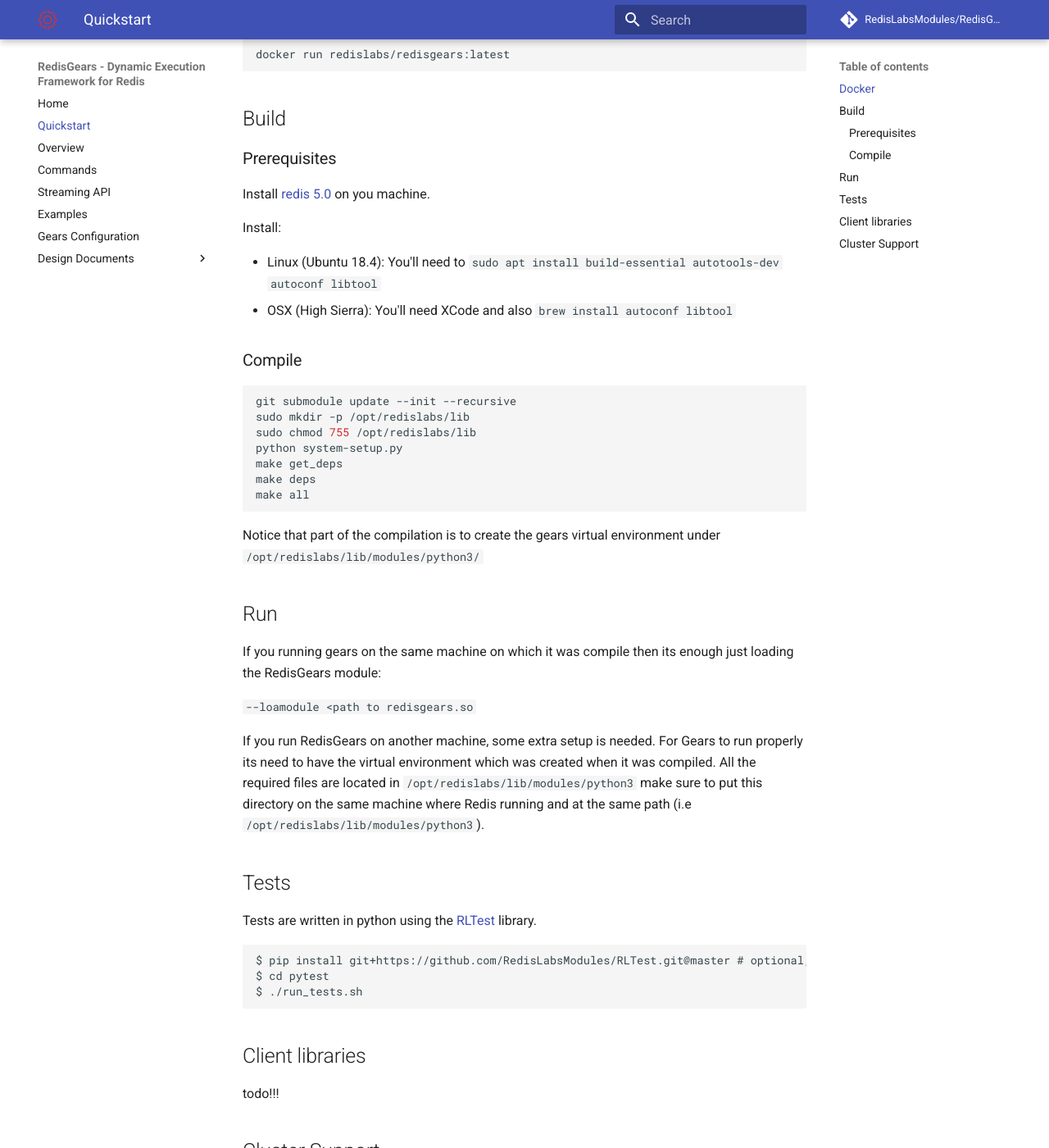
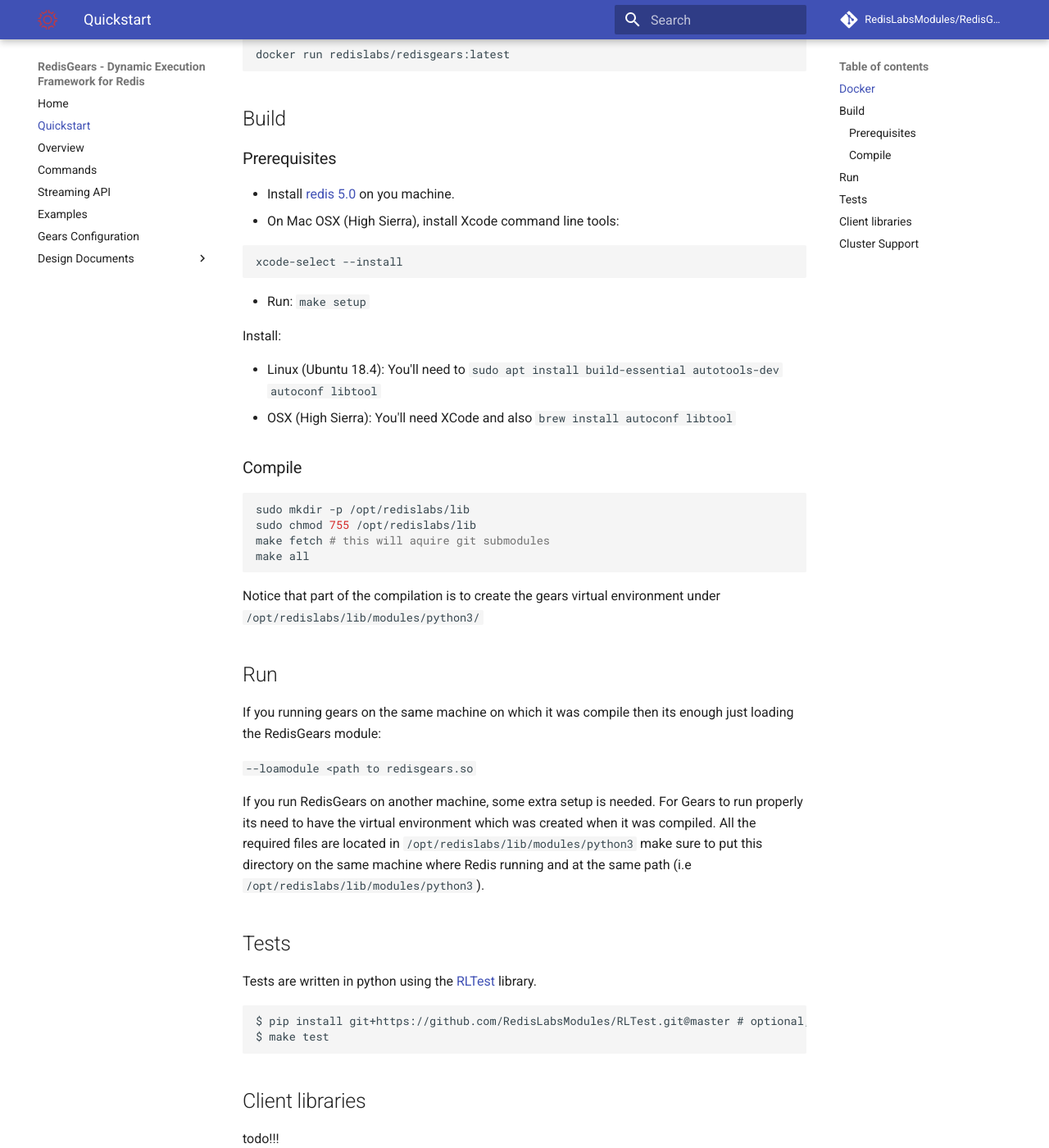
Before and after one commit to RedisGears/RedisGears, an MkDocs documentation site: the page built from docs/quickstart.md, in a window 1280 px wide and 1400 px high, scrolled down 291 px. Shown: the whole window at 82% size. Built offline with MkDocs 1.6.1 and Material for MkDocs 9.7.7, drawn with Linux system fonts in a browser that asks for light colours; comment, search, counter and statistics services are not loaded; old or Windows-style settings are respelled for this version of MkDocs.

Commit message:
review fixes

````diff
--- a/docs/quickstart.md
+++ b/docs/quickstart.md
@@ -11,7 +11,16 @@
 
 ## Build
 ### Prerequisites
-Install [redis 5.0](https://redis.io/) on you machine.
+
+* Install [redis 5.0](https://redis.io/) on you machine.
+* On Mac OSX (High Sierra), install Xcode command line tools:
+
+```bash
+xcode-select --install
+```
+
+* Run: `make setup`
+
 
 Install:
 
@@ -20,12 +29,9 @@
 
 ### Compile
 ```bash
-git submodule update --init --recursive
 sudo mkdir -p /opt/redislabs/lib
 sudo chmod 755 /opt/redislabs/lib
-python system-setup.py
-make get_deps
-make deps
+make fetch # this will aquire git submodules
 make all
 ```
 Notice that part of the compilation is to create the gears virtual environment under `/opt/redislabs/lib/modules/python3/`
@@ -41,8 +47,7 @@
 Tests are written in python using the [RLTest](https://github.com/RedisLabsModules/RLTest) library.
 ```
 $ pip install git+https://github.com/RedisLabsModules/RLTest.git@master # optional, use virtualenv
-$ cd pytest
-$ ./run_tests.sh
+$ make test
 ```
 
 ## Client libraries
````
Also changed, not shown: docs/configuration.md (+1 -1 lines).
